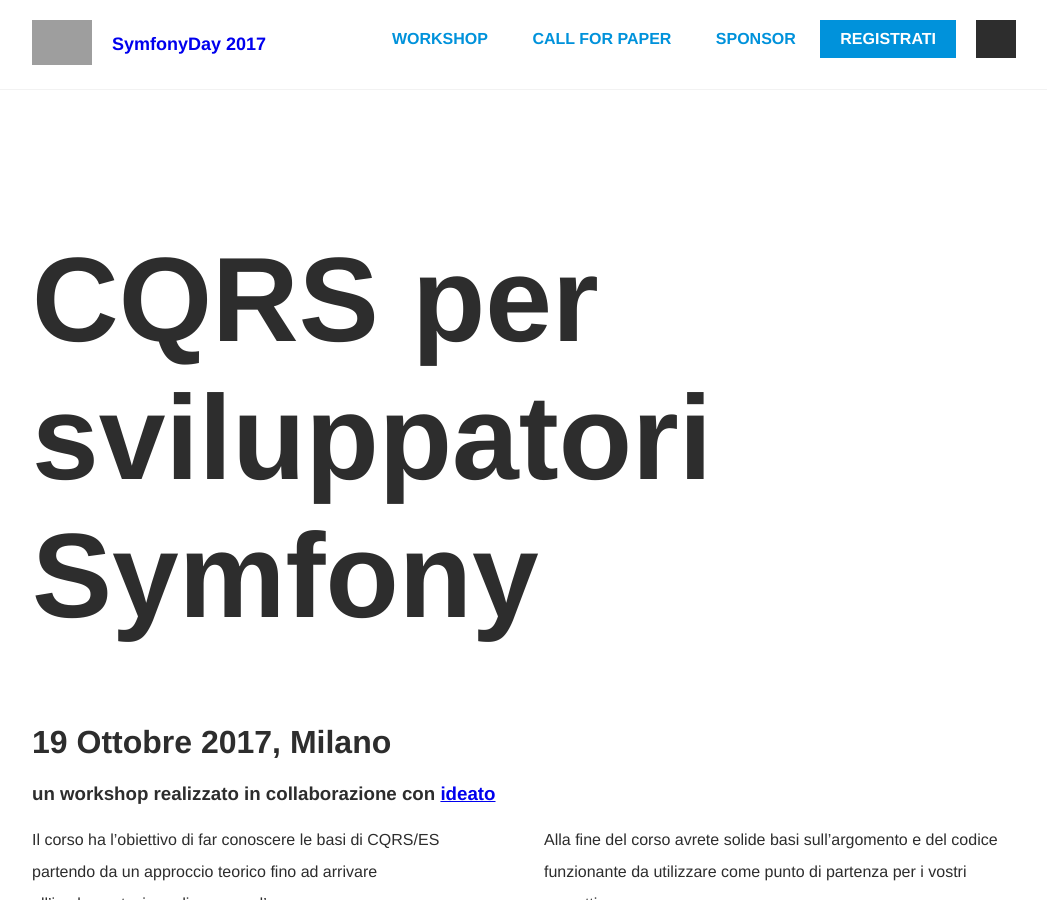
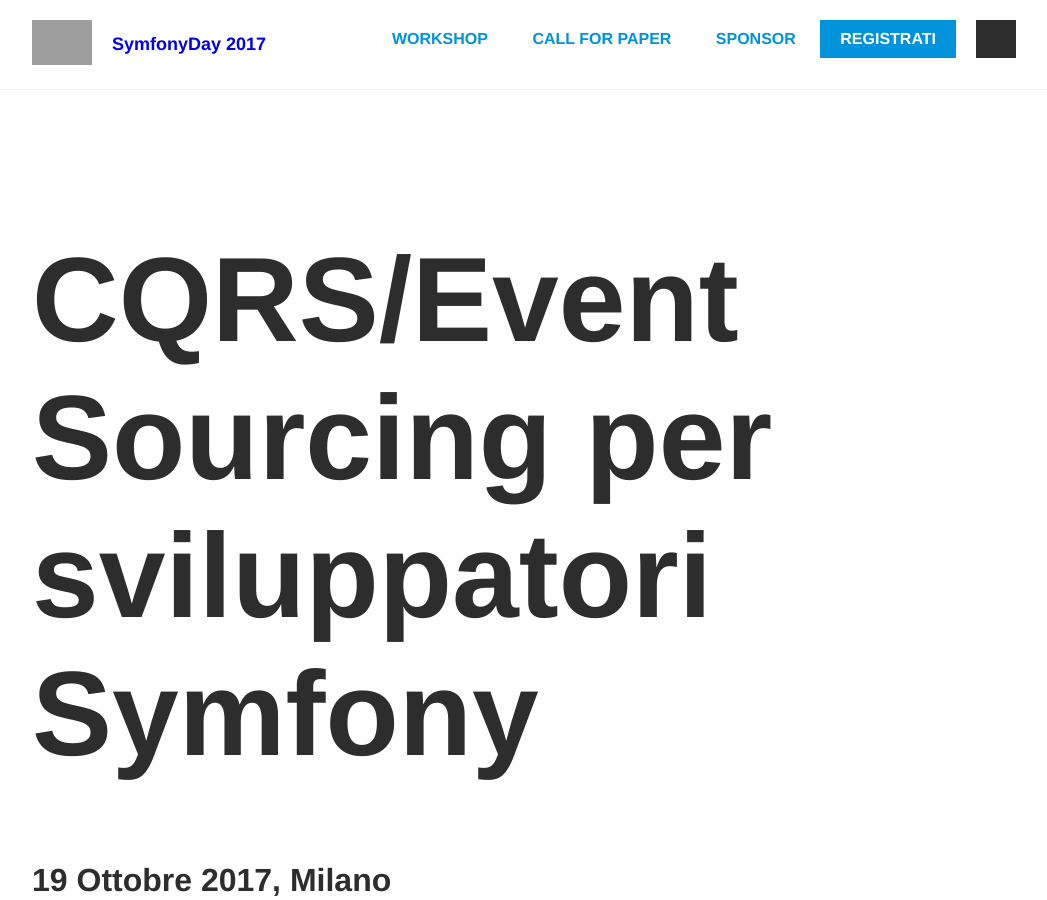
Before and after one commit to GrUSP/2017.symfonyday.it, a Jekyll site: the page built from workshop.html, in a window 1280 px wide and 900 px high. Shown: the whole window, without its empty margins (116-1163 px from the left). Built offline with Jekyll 4.4.1, drawn with Linux system fonts in a browser that asks for light colours; some web fonts are replaced; grey boxes are pictures that could not be loaded.

Commit message:
fix cqrs ws title

```diff
--- a/workshop.html
+++ b/workshop.html
@@ -1,11 +1,11 @@
 ---
-title: CQRS per sviluppatori Symfony a workshop by ideato
+title: CQRS/Event Sourcing per sviluppatori Symfony a workshop by ideato
 ---
 
 <div class="limit">
 
   <div class="intro intro--no-height">
-    <h1 class="intro__title">CQRS per sviluppatori Symfony</h1>
+    <h1 class="intro__title">CQRS/Event Sourcing per sviluppatori Symfony</h1>
   </div>
 
   <h1 class="row__title">19 Ottobre 2017, Milano</h1>
```
